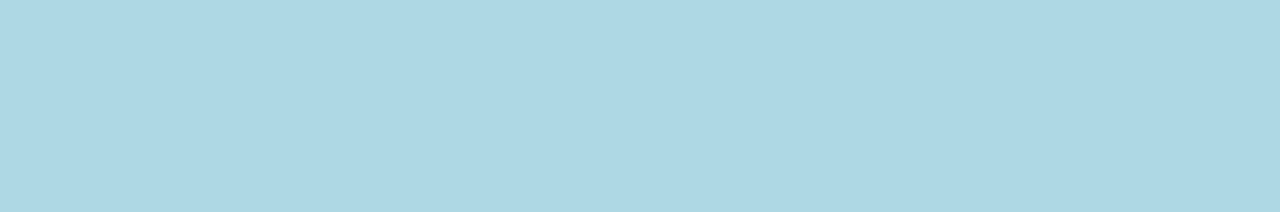
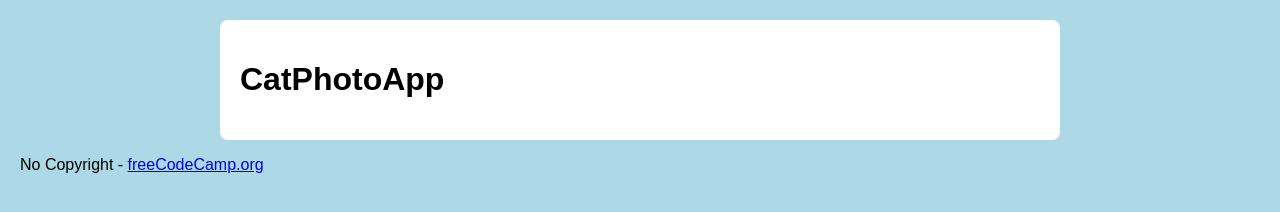
Before and after one commit to ByAminat/cat-photo-app, a plain HTML site: page index.html in a window 1280 px wide. Drawn offline with Linux system fonts and the light colour scheme.

Commit message:
Added background color and style.css

```diff
--- a/index.html
+++ b/index.html
@@ -1,23 +1,19 @@
 <!DOCTYPE html>
 <html lang="en">
 <head>
-    <meta charset="UTF-8">
-    <meta name="viewport" content="width=device-width, initial-scale=1.0">
-    <title>CatPhotoApp</title>
-     <style>
-    body {
-      background-color: lightblue; /* You can change to any color */
-      font-family: Arial, sans-serif;
-      margin: 20px;
-    }
-
-    h1 {
-      color: darkblue;
-    }
-  </style>
+  <meta charset="utf-8">
+  <title>CatPhotoApp</title>
+  <link rel="stylesheet" href="style.css"> <!-- link CSS file -->
 </head>
 <body>
-
-
+  <main>
+    <h1>CatPhotoApp</h1>
+    <!-- your existing code stays here -->
+  </main>
+  <footer>
+    <p>
+      No Copyright - <a href="https://www.freecodecamp.org">freeCodeCamp.org</a>
+    </p>
+  </footer>
 </body>
 </html>
--- /dev/null
+++ b/style.css
@@ -0,0 +1,16 @@
+/* Background and basic styling */
+body {
+  background-color: lightblue;  /* 👈 you can change this */
+  font-family: Arial, sans-serif;
+  margin: 0;
+  padding: 20px;
+}
+
+/* Center the main content */
+main {
+  max-width: 800px;
+  margin: auto;
+  background: white;
+  padding: 20px;
+  border-radius: 8px;
+}
```
